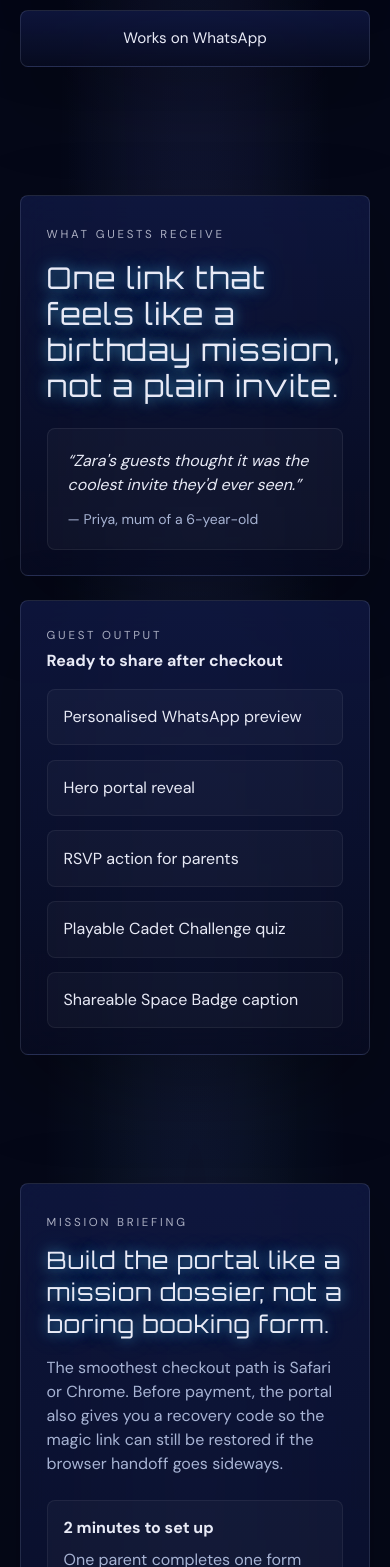
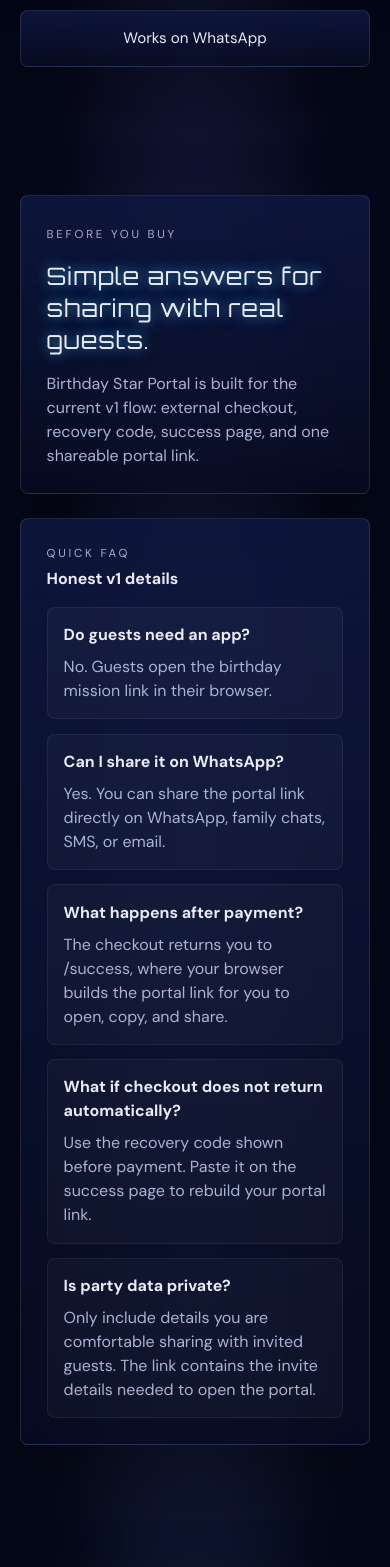
Before and after one commit to ismaelloveexcel/birthday-star-portal, a Next.js app: page / in a window 390 px wide. Shown: the part 3941-5508 px from the top of the page. Built offline with nearby package versions, Linux system fonts and the light colour scheme; no server answers.

Commit message:
Add growth readiness trust and launch assets

```diff
--- a/app/page.tsx
+++ b/app/page.tsx
@@ -7,8 +7,44 @@ import CreateForm from "@/features/create/CreateForm";
 import { spaceMissionExperience } from "@/lib/experience/spaceMission";
 import { config } from "@/lib/config";
 
+const faqItems = [
+  {
+    question: "Do guests need an app?",
+    answer: "No. Guests open the birthday mission link in their browser.",
+  },
+  {
+    question: "Can I share it on WhatsApp?",
+    answer: "Yes. You can share the portal link directly on WhatsApp, family chats, SMS, or email.",
+  },
+  {
+    question: "What happens after payment?",
+    answer: "The checkout returns you to /success, where your browser builds the portal link for you to open, copy, and share.",
+  },
+  {
+    question: "What if checkout does not return automatically?",
+    answer: "Use the recovery code shown before payment. Paste it on the success page to rebuild your portal link.",
+  },
+  {
+    question: "Is party data private?",
+    answer: "Only include details you are comfortable sharing with invited guests. The link contains the invite details needed to open the portal.",
+  },
+];
+
 export default function HomePage() {
   const [showDemo, setShowDemo] = useState(false);
+
+  const faqJsonLd = {
+    "@context": "https://schema.org",
+    "@type": "FAQPage",
+    mainEntity: faqItems.map((item) => ({
+      "@type": "Question",
+      name: item.question,
+      acceptedAnswer: {
+        "@type": "Answer",
+        text: item.answer,
+      },
+    })),
+  };
 
   const demoGames = [
     {
@@ -243,6 +279,34 @@ export default function HomePage() {
         </div>
       </section>
 
+      <section className="section pt-0" aria-labelledby="faq-heading">
+        <div className="max-w-6xl mx-auto story-grid">
+          <div className="story-panel">
+            <p className="eyebrow mb-4">Before you buy</p>
+            <h2 id="faq-heading" className="font-display text-2xl md:text-4xl text-glow mb-4">
+              Simple answers for sharing with real guests.
+            </h2>
+            <p className="text-comet">
+              Birthday Star Portal is built for the current v1 flow: external checkout, recovery code, success page, and one shareable portal link.
+            </p>
+          </div>
+          <div className="story-panel">
+            <div className="dossier-head">
+              <span className="eyebrow">Quick FAQ</span>
+              <strong>Honest v1 details</strong>
+            </div>
+            <ul className="story-list">
+              {faqItems.map((item) => (
+                <li key={item.question}>
+                  <strong className="text-star">{item.question}</strong>
+                  <p className="text-comet mt-2 mb-0">{item.answer}</p>
+                </li>
+              ))}
+            </ul>
+          </div>
+        </div>
+      </section>
+
       <section className="section story-section" aria-labelledby="guests-heading">
         <div className="max-w-6xl mx-auto story-grid">
           <div className="story-panel story-panel-quote">
@@ -251,10 +315,9 @@ export default function HomePage() {
               One link that feels like a birthday mission, not a plain invite.
             </h2>
             <blockquote className="story-quote">
-              <p className="text-star italic">
-                “Zara&apos;s guests thought it was the coolest invite they&apos;d ever seen.”
+              <p className="text-star">
+                Open the live demo first, then decide if the mission format fits your party and guest group.
               </p>
-              <div className="text-comet text-sm mt-3">— Priya, mum of a 6-year-old</div>
             </blockquote>
           </div>
           <div className="story-panel story-panel-dossier">
@@ -328,6 +391,10 @@ export default function HomePage() {
           </a>
         </div>
       </footer>
+      <script
+        type="application/ld+json"
+        dangerouslySetInnerHTML={{ __html: JSON.stringify(faqJsonLd) }}
+      />
     </main>
   );
 }
--- a/app/playable-birthday-invitation/page.tsx
+++ b/app/playable-birthday-invitation/page.tsx
@@ -18,6 +18,7 @@ export default function PlayableBirthdayInvitationPage() {
       title="A playable birthday invite where your child becomes the hero."
       intro="Birthday Star Portal turns a party invite into a mini mission guests can open on their phone: hero reveal, countdown, RSVP, quiz, badge, and one shareable link."
       searchIntent="For parents who want more than a flat image invite."
+      currentPath="/playable-birthday-invitation"
       proofPoints={[
         "Guests get something to open, tap, and remember before party day.",
         "Parents still keep the setup simple: one form, one checkout, one link.",
--- a/app/space-birthday-invitation/page.tsx
+++ b/app/space-birthday-invitation/page.tsx
@@ -18,6 +18,7 @@ export default function SpaceBirthdayInvitationPage() {
       title="Turn a space birthday party into a playable mission invite."
       intro="The Space Mission Edition makes the birthday child Captain, then gives guests a mission briefing, countdown, RSVP action, Cadet Challenge quiz, and Space Badge."
       searchIntent="For space-themed parties that need an invite guests will actually open."
+      currentPath="/space-birthday-invitation"
       proofPoints={[
         "The theme is already built into the portal, so parents do not need to design from scratch.",
         "The mission story supports the real party details instead of hiding them.",
--- a/app/whatsapp-birthday-invitation/page.tsx
+++ b/app/whatsapp-birthday-invitation/page.tsx
@@ -18,6 +18,7 @@ export default function WhatsAppBirthdayInvitationPage() {
       title="A birthday invite link made for family chats and parent groups."
       intro="Birthday Star Portal gives parents one polished link to share on WhatsApp, SMS, email, or any guest chat, with a playable mission behind the preview."
       searchIntent="For busy parents sharing party details across countries, schools, and family groups."
+      currentPath="/whatsapp-birthday-invitation"
       proofPoints={[
         "The guest link opens on mobile without an account or app install.",
         "Parents can copy a short guest message or share directly to WhatsApp.",
--- a/components/SeoLandingPage.tsx
+++ b/components/SeoLandingPage.tsx
@@ -7,6 +7,7 @@ interface SeoLandingPageProps {
   intro: string;
   proofPoints: string[];
   searchIntent: string;
+  currentPath?: string;
 }
 
 const includedMoments = [
@@ -18,13 +19,23 @@ const includedMoments = [
   "One guest link",
 ];
 
+const relatedLinks = [
+  { href: "/", label: "Birthday Star Portal home" },
+  { href: "/playable-birthday-invitation", label: "Playable birthday invitation" },
+  { href: "/whatsapp-birthday-invitation", label: "WhatsApp birthday invitation" },
+  { href: "/space-birthday-invitation", label: "Space birthday invitation" },
+];
+
 export default function SeoLandingPage({
   eyebrow,
   title,
   intro,
   proofPoints,
   searchIntent,
+  currentPath,
 }: SeoLandingPageProps) {
+  const visibleRelatedLinks = relatedLinks.filter((link) => link.href !== currentPath);
+
   return (
     <main id="main">
       <header className="site-header">
@@ -94,6 +105,26 @@ export default function SeoLandingPage({
         </div>
       </section>
 
+      <section className="section pt-0" aria-labelledby="related-heading">
+        <div className="max-w-6xl mx-auto story-panel">
+          <div className="section-heading-row">
+            <div>
+              <p className="eyebrow mb-3">Explore invite types</p>
+              <h2 id="related-heading" className="font-display text-2xl md:text-3xl text-glow">
+                Related birthday invite searches
+              </h2>
+            </div>
+          </div>
+          <div className="hero-action-row mt-6">
+            {visibleRelatedLinks.map((link) => (
+              <Link key={link.href} href={link.href} className="btn-secondary">
+                {link.label}
+              </Link>
+            ))}
+          </div>
+        </div>
+      </section>
+
       <section className="section text-center" aria-labelledby="seo-cta-heading">
         <div className="max-w-4xl mx-auto final-cta-panel">
           <h2 id="seo-cta-heading" className="font-display text-2xl md:text-3xl text-glow mb-3">
```
Also changed, not shown: 6 other files (tests, documents, lock files or other folders).
